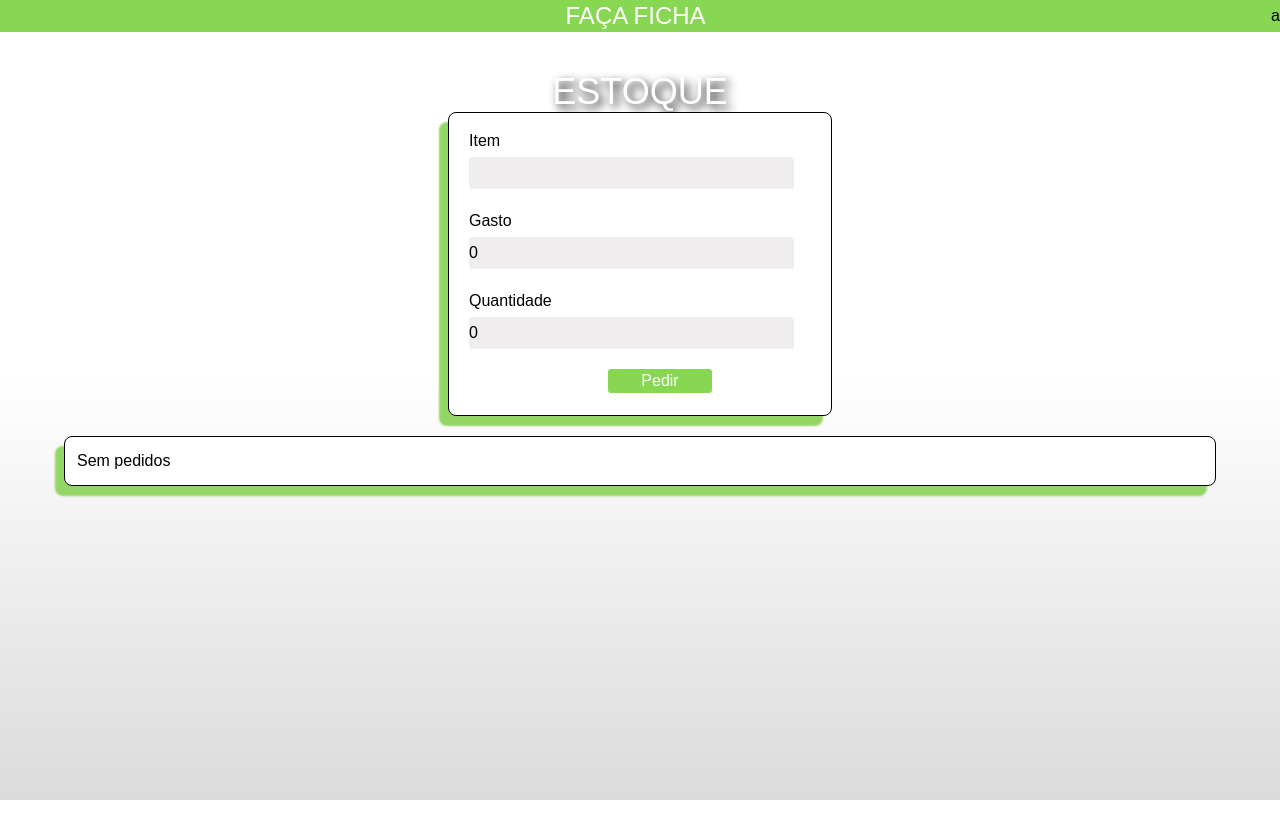
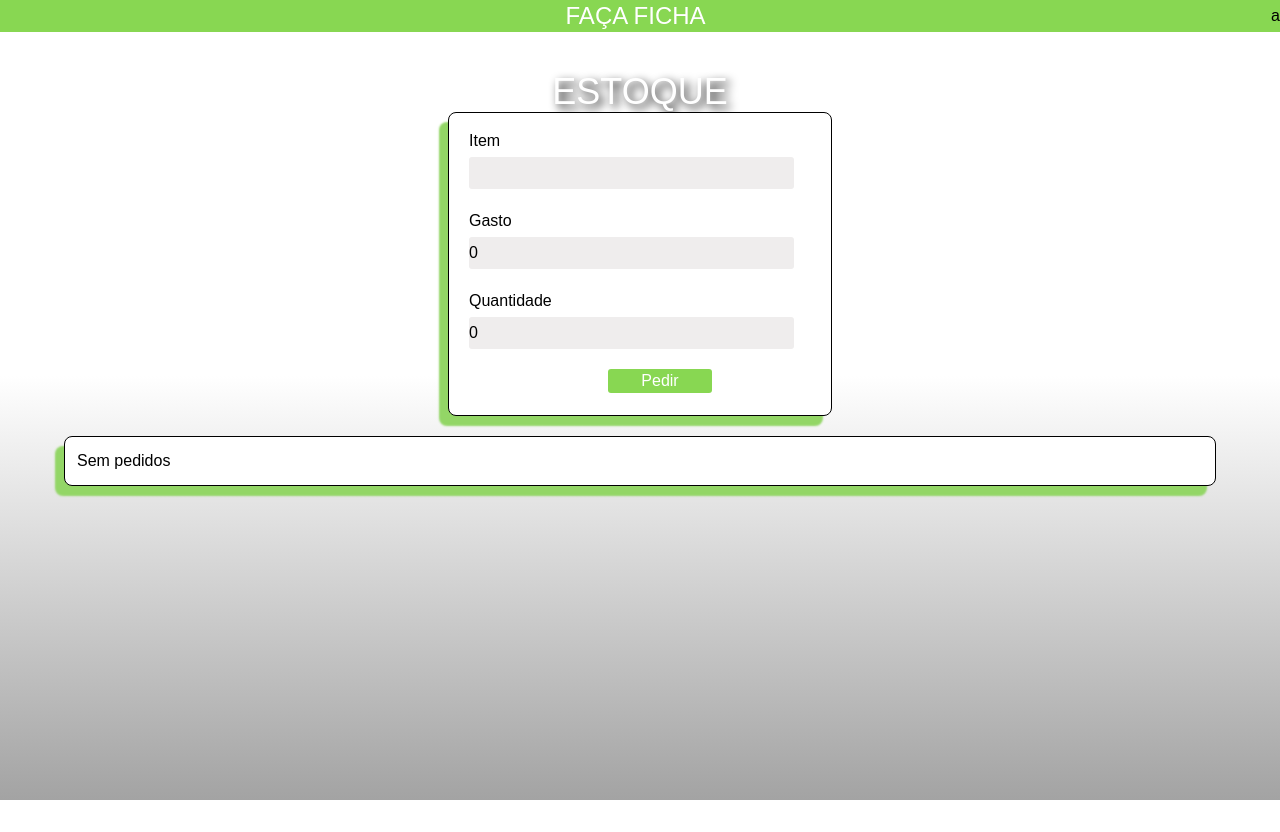
Before and after one commit to Igorrafael90/Sistema-A-a-, a Next.js app: page /Estoque in a window 1280 px wide. Built offline with nearby package versions, Linux system fonts and the light colour scheme; a web font is replaced by a local one.

Commit message:
Problema no dark mode resolvido(problema de tela)

```diff
--- a/app/Estoque/page.tsx
+++ b/app/Estoque/page.tsx
@@ -17,7 +17,7 @@ export default function Estoque() {
                 <h1 className="text-2xl text-center text-white">FAÇA FICHA</h1>
                 <button onClick={(e) => Theme(settheme)}>a</button>
             </header>
-            <main className="dark:bg-linear-to-bl from-[#000000] to-[#474747] w-full h-full flex flex-col items-center">
+            <main className="dark:bg-linear-to-bl from-[#000000] to-[#474747] w-full h-auto min-h-full flex flex-col items-center">
                 <h1 className="shadow-text text-white text-4xl mt-10">ESTOQUE</h1>
                 <div className="scala shadow-Page border-black border-[1px] bg-[#FFFFFF] text-black rounded-[8px] w-[30%] h-76 mb-5">
                     <form className="flex flex-col w-full h-full mt-4 ml-5" onSubmit={(e) =>{e.preventDefault(); InsertEstoque(Item, Gasto, Amount, setItem, setGasto, setAmount, setEstoquefeito)}}>
--- a/app/Requests/page.tsx
+++ b/app/Requests/page.tsx
@@ -17,7 +17,7 @@ export default function Requests() {
                 <h1 className="text-2xl text-center text-white">FAÇA FICHA</h1>
                 <button onClick={(e) => Theme(settheme)}>a</button>
             </header>
-            <main className="dark:bg-linear-to-bl from-[#000000] to-[#474747] w-full h-full flex flex-col items-center">
+            <main className="dark:bg-linear-to-bl from-[#000000] to-[#474747] w-full h-auto min-h-full flex flex-col items-center">
                 <h1 className="shadow-text text-white text-4xl mt-10">PEDIDOS</h1>
                 <div className="scala shadow-Page border-black border-[1px] bg-[#FFFFFF] text-black rounded-[8px] w-[30%] h-76 mb-5">
                     <form className="flex flex-col w-full h-full mt-4 ml-5" onSubmit={(e) =>{e.preventDefault(); RequestProduct(Order, Local, NameCl, setPedidosFeitos, setOrder, setLocal, setNameCl)}}>
--- a/app/globals.css
+++ b/app/globals.css
@@ -8,7 +8,7 @@
 }
 
 body {
-  background: linear-gradient(180deg, #ffffff 47%, #DBDBDB 100%);
+  background: linear-gradient(180deg, #ffffff 47%, #a3a3a3 100%);
   background-attachment: fixed;
   background-size: cover;
   height: 100vh;
--- a/app/page.tsx
+++ b/app/page.tsx
@@ -21,7 +21,7 @@ export default function Home() {
         <h1 className="text-2xl text-center text-white">FAÇA FICHA</h1>
         <button onClick={(e) => Theme(settheme)}>a</button>
       </header>
-      <main className="dark:bg-linear-to-bl  from-[#000000] to-[#474747] from w-full h-full flex flex-col items-center justify-center">
+      <main className="dark:bg-linear-to-bl  from-[#000000] to-[#474747] from w-full h-auto min-h-full flex flex-col items-center justify-center">
         <div className="w-60 flex justify-between mb-3">
           <button onClick={() => setMode(true)} className={` text-white hover:bg-[#88D752] rounded-[3px] w-[35%]  ${Mode == true ? 'CircleLR' : ''}`}><span className="shadow-text">LOGIN</span></button>
           <button onClick={() => setMode(false)} className={` text-white hover:bg-[#88D752] rounded-[3px] w-[35%] ${Mode == true ? '' : 'CircleLR'}`}><span className="shadow-text">CADASTRO</span></button>
```
